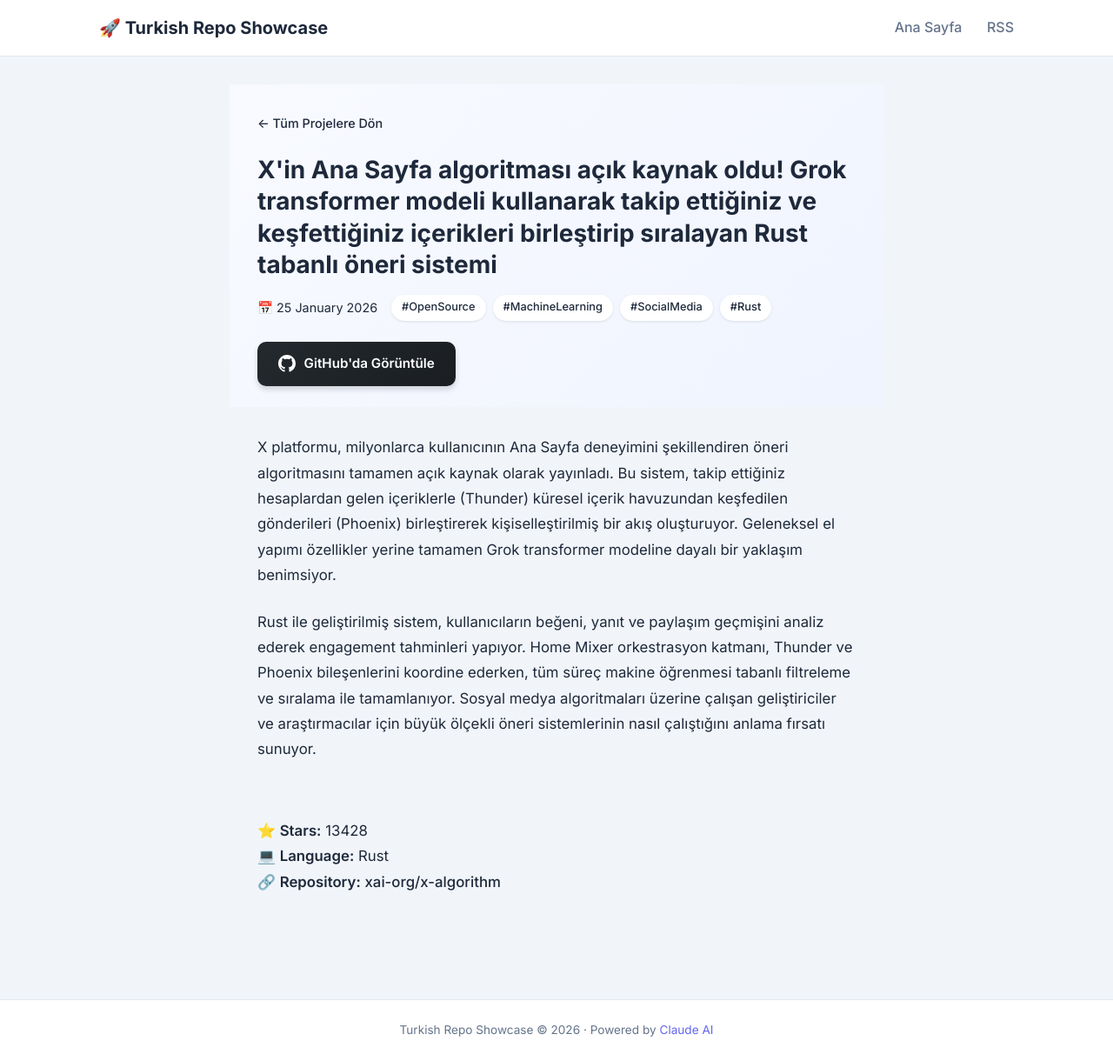
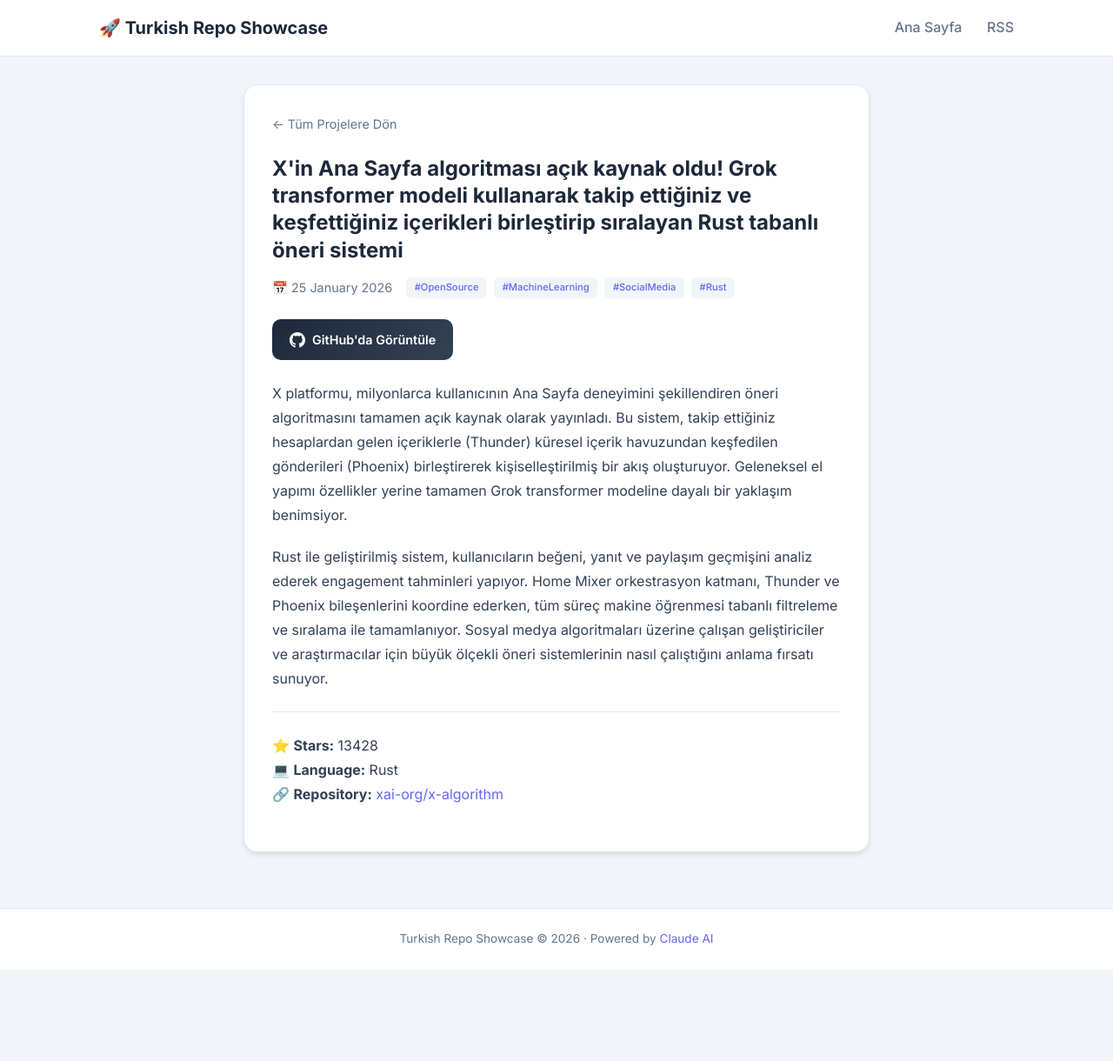
Before and after one commit to ArifSolmaz/repo, a Jekyll site: the page built from docs/_posts/2026-01-25-x-algorithm.md, in a window 1280 px wide and 1220 px high. Shown: the whole window at 87% size. Built offline with Jekyll 4.4.1, drawn with Linux system fonts in a browser that asks for light colours.

Commit message:
Revise post layout and styling for improved design
Refactor post layout with updated styles and structure.

```diff
--- a/docs/_layouts/post.html
+++ b/docs/_layouts/post.html
@@ -2,20 +2,16 @@
 layout: default
 ---
 
-<main>
-  <article class="post">
-    <header class="post-header">
+<main class="main">
+  <article class="post-article">
     <a href="{{ '/' | relative_url }}" class="back-link">← Tüm Projelere Dön</a>
 
     <h1 class="post-title">{{ page.title }}</h1>
 
-      <div class="post-meta-header">
-        <time datetime="{{ page.date | date_to_xmlschema }}">
-          📅 {{ page.date | date: "%d %B %Y" }}
-        </time>
-
+    <div class="post-meta">
+      <span>📅 {{ page.date | date: "%d %B %Y" }}</span>
       {% if page.tags.size > 0 %}
-        <div class="post-tags-header">
+      <div class="post-tags">
         {% for tag in page.tags %}
         <span class="tag">#{{ tag }}</span>
         {% endfor %}
@@ -24,14 +20,11 @@
     </div>
 
     {% if page.repo_url %}
-      <a href="{{ page.repo_url }}" class="repo-button" target="_blank" rel="noopener">
-        <svg xmlns="http://www.w3.org/2000/svg" width="20" height="20" viewBox="0 0 24 24" fill="currentColor">
-          <path d="M12 0c-6.626 0-12 5.373-12 12 0 5.302 3.438 9.8 8.207 11.387.599.111.793-.261.793-.577v-2.234c-3.338.726-4.033-1.416-4.033-1.416-.546-1.387-1.333-1.756-1.333-1.756-1.089-.745.083-.729.083-.729 1.205.084 1.839 1.237 1.839 1.237 1.07 1.834 2.807 1.304 3.492.997.107-.775.418-1.305.762-1.604-2.665-.305-5.467-1.334-5.467-5.931 0-1.311.469-2.381 1.236-3.221-.124-.303-.535-1.524.117-3.176 0 0 1.008-.322 3.301 1.23.957-.266 1.983-.399 3.003-.404 1.02.005 2.047.138 3.006.404 2.291-1.552 3.297-1.23 3.297-1.23.653 1.653.242 2.874.118 3.176.77.84 1.235 1.911 1.235 3.221 0 4.609-2.807 5.624-5.479 5.921.43.372.823 1.102.823 2.222v3.293c0 .319.192.694.801.576 4.765-1.589 8.199-6.086 8.199-11.386 0-6.627-5.373-12-12-12z"/>
-        </svg>
+    <a href="{{ page.repo_url }}" class="github-btn" target="_blank" rel="noopener">
+      <svg width="18" height="18" viewBox="0 0 24 24" fill="currentColor"><path d="M12 0c-6.626 0-12 5.373-12 12 0 5.302 3.438 9.8 8.207 11.387.599.111.793-.261.793-.577v-2.234c-3.338.726-4.033-1.416-4.033-1.416-.546-1.387-1.333-1.756-1.333-1.756-1.089-.745.083-.729.083-.729 1.205.084 1.839 1.237 1.839 1.237 1.07 1.834 2.807 1.304 3.492.997.107-.775.418-1.305.762-1.604-2.665-.305-5.467-1.334-5.467-5.931 0-1.311.469-2.381 1.236-3.221-.124-.303-.535-1.524.117-3.176 0 0 1.008-.322 3.301 1.23.957-.266 1.983-.399 3.003-.404 1.02.005 2.047.138 3.006.404 2.291-1.552 3.297-1.23 3.297-1.23.653 1.653.242 2.874.118 3.176.77.84 1.235 1.911 1.235 3.221 0 4.609-2.807 5.624-5.479 5.921.43.372.823 1.102.823 2.222v3.293c0 .319.192.694.801.576 4.765-1.589 8.199-6.086 8.199-11.386 0-6.627-5.373-12-12-12z"/></svg>
       GitHub'da Görüntüle
     </a>
     {% endif %}
-    </header>
 
     <div class="post-content">
       {{ content }}
@@ -40,147 +33,98 @@
 </main>
 
 <style>
-  main {
-    max-width: 800px;
+  .post-article {
+    max-width: 720px;
     margin: 0 auto;
-    padding: 2rem 1.5rem;
-  }
-
-  .post {
-    background: var(--bg-card);
-    border-radius: var(--radius-lg);
-    box-shadow: var(--shadow-lg);
-    overflow: hidden;
-    border: 1px solid var(--border);
-  }
-
-  .post-header {
-    padding: 2rem 2rem 1.5rem;
-    border-bottom: 1px solid var(--border);
-    background: linear-gradient(135deg, #f8faff 0%, #f0f4ff 100%);
+    background: #fff;
+    border-radius: 16px;
+    padding: 2rem;
+    box-shadow: 0 4px 6px -1px rgba(0,0,0,0.1);
+    border: 1px solid #e2e8f0;
   }
 
   .back-link {
-    display: inline-flex;
-    align-items: center;
-    color: var(--text-secondary);
+    display: inline-block;
+    color: #64748b;
     text-decoration: none;
     font-size: 0.9rem;
-    font-weight: 500;
     margin-bottom: 1.5rem;
-    transition: color 0.2s;
   }
 
-  .back-link:hover {
-    color: var(--primary);
-  }
+  .back-link:hover { color: #6366f1; }
 
   .post-title {
-    font-size: 1.75rem;
+    font-size: 1.5rem;
     font-weight: 700;
     line-height: 1.3;
     margin-bottom: 1rem;
-    color: var(--text);
+    color: #1e293b;
   }
 
-  .post-meta-header {
+  .post-meta {
     display: flex;
     flex-wrap: wrap;
     align-items: center;
     gap: 1rem;
     margin-bottom: 1.5rem;
     font-size: 0.9rem;
-    color: var(--text-secondary);
+    color: #64748b;
   }
 
-  .post-tags-header {
+  .post-tags {
     display: flex;
-    flex-wrap: wrap;
     gap: 0.5rem;
   }
 
-  .post-tags-header .tag {
-    background: white;
-    color: var(--primary);
-    padding: 0.3rem 0.75rem;
-    border-radius: 20px;
-    font-size: 0.8rem;
-    font-weight: 500;
-    box-shadow: 0 1px 3px rgba(0,0,0,0.1);
-  }
-
-  .repo-button {
+  .github-btn {
     display: inline-flex;
     align-items: center;
-    gap: 0.6rem;
-    padding: 0.85rem 1.5rem;
-    background: linear-gradient(135deg, #24292e 0%, #1a1e22 100%);
-    color: white !important;
+    gap: 0.5rem;
+    padding: 0.75rem 1.25rem;
+    background: linear-gradient(135deg, #1e293b 0%, #334155 100%);
+    color: #fff !important;
     border-radius: 10px;
     text-decoration: none;
     font-weight: 600;
-    font-size: 0.95rem;
+    font-size: 0.9rem;
+    margin-bottom: 1.5rem;
     transition: all 0.2s;
-    box-shadow: 0 4px 6px rgba(0,0,0,0.15);
   }
 
-  .repo-button:hover {
-    background: linear-gradient(135deg, var(--primary) 0%, var(--primary-dark) 100%);
+  .github-btn:hover {
+    background: linear-gradient(135deg, #6366f1 0%, #4f46e5 100%);
     transform: translateY(-2px);
-    box-shadow: 0 6px 12px rgba(99, 102, 241, 0.3);
   }
 
   .post-content {
-    padding: 2rem;
-    font-size: 1.05rem;
+    font-size: 1rem;
     line-height: 1.75;
+    color: #334155;
   }
 
-  .post-content p {
-    margin-bottom: 1.5rem;
-    color: var(--text);
-  }
+  .post-content p { margin-bottom: 1.25rem; }
 
   .post-content img {
     max-width: 100%;
-    border-radius: var(--radius);
+    border-radius: 12px;
     margin: 1.5rem 0;
-    box-shadow: var(--shadow);
   }
 
   .post-content hr {
     border: none;
-    border-top: 1px solid var(--border);
-    margin: 2rem 0;
-  }
-
-  .post-content strong {
-    font-weight: 600;
-    color: var(--text);
+    border-top: 1px solid #e2e8f0;
+    margin: 1.5rem 0;
   }
 
   .post-content a {
-    color: var(--primary);
+    color: #6366f1;
     text-decoration: none;
-    font-weight: 500;
   }
 
-  .post-content a:hover {
-    text-decoration: underline;
-  }
+  .post-content a:hover { text-decoration: underline; }
 
-  /* Responsive */
-  @media (max-width: 768px) {
-    .post-header {
-      padding: 1.5rem;
-    }
-
-    .post-title {
-      font-size: 1.35rem;
-    }
-
-    .post-content {
-      padding: 1.5rem;
-    }
+  @media (max-width: 640px) {
+    .post-article { padding: 1.5rem; }
+    .post-title { font-size: 1.25rem; }
   }
 </style>
```
Lines whose indentation alone changed are shown as unchanged.
